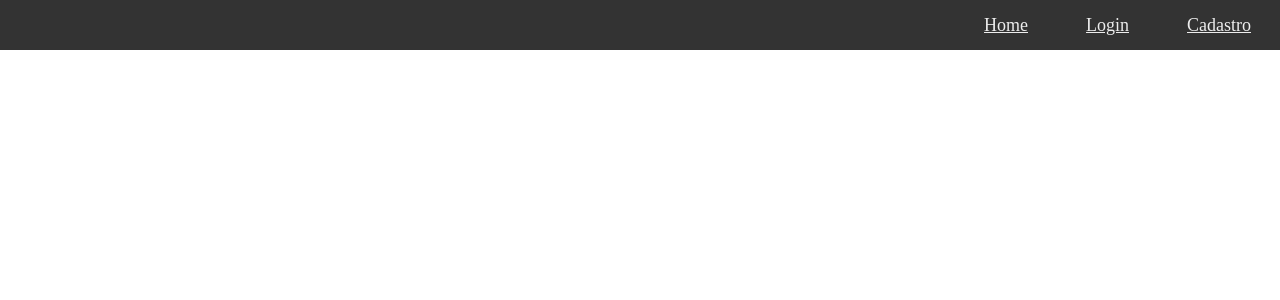
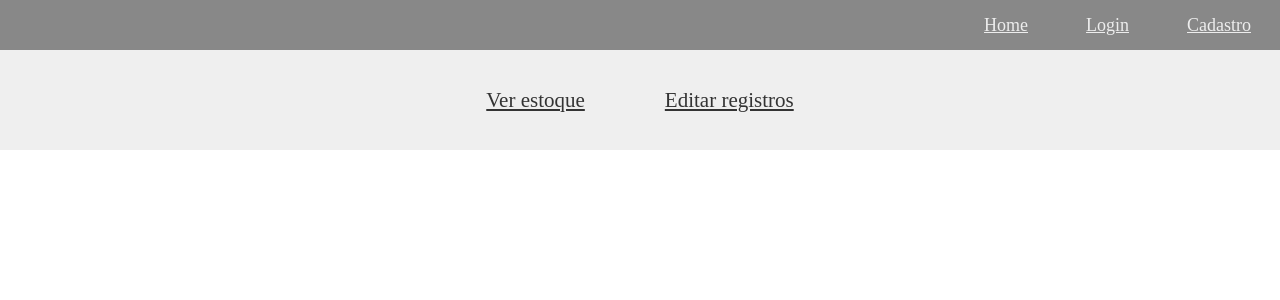
Before and after one commit to E-Fernandez-Albuquerque/WEBII-Projeto-1unidade, a Django app: template concessionaria/templates/home.html in a window 1280 px wide. Shown: the top 300 px of the page. Run offline with Django 3.2, Linux system fonts and the light colour scheme; the template is opened without the code that fills it, so the values that code supplies are empty.

Commit message:
Entendendo autenticação
Criando áreas restritas a usuários autenticados.

```diff
--- a/concessionaria/carros/static/css/home.css
+++ b/concessionaria/carros/static/css/home.css
@@ -3,7 +3,7 @@ header{
     justify-content: flex-end;
     align-items: center;
     height: 50px;
-    background-color: #333;
+    background-color: #888;
 }
 
 header a{
@@ -19,3 +19,16 @@ body{
     margin: 0;
     padding: 0;
 }
+
+#content{
+    display: flex;
+    justify-content: center;
+    align-items: center;
+    background-color: #efefef;
+    height: 100px;
+}
+
+#content a {
+    font-size: 21px;
+    color: #333
+}
--- a/concessionaria/carros/templates/carros/carro_list.html
+++ b/concessionaria/carros/templates/carros/carro_list.html
@@ -9,7 +9,7 @@
         <article>
             <h2>
                 <a href="{{ carro.get_absolute_url }}">
-                    {{ carro.modelo }}
+                    {{ carro.marca }} {{ carro.modelo }}
                 </a>
             </h2>
             <p class="placa">
--- a/concessionaria/carros/views.py
+++ b/concessionaria/carros/views.py
@@ -1,8 +1,10 @@
 from django.views.generic import DetailView, ListView
 from .models import Carro
+from django.urls import reverse
+from django.contrib.auth.mixins import LoginRequiredMixin
 
 class CarroListView(ListView):
     model = Carro
 
-class CarroDetailView(DetailView):
+class CarroDetailView(LoginRequiredMixin, DetailView):
     model = Carro
--- a/concessionaria/templates/base.html
+++ b/concessionaria/templates/base.html
@@ -1,7 +1,7 @@
 {% load static %}
 
 <!DOCTYPE html>
-<html lang="en">
+<html lang="pt-br">
 
 <head>
     <meta charset="UTF-8">
@@ -23,7 +23,7 @@
         {% endif %}
     </header>
 
-    <div>
+    <div id="content">
         {% block content %}
         {% endblock %}
     </div>
--- a/concessionaria/templates/home.html
+++ b/concessionaria/templates/home.html
@@ -3,4 +3,6 @@
 {% block title %}Teste{% endblock %}
 
 {% block content %}
+    <a style="cursor: pointer; padding: 0 30px" href="/concessionaria">Ver estoque</a>
+    <a style="cursor: pointer; padding: 0 30px; margin-left: 20px" href="">Editar registros</a>
 {% endblock %}
```
Also changed, not shown: concessionaria/carros/static/css/carro.css (+1 -6 lines), concessionaria/db.sqlite3.
